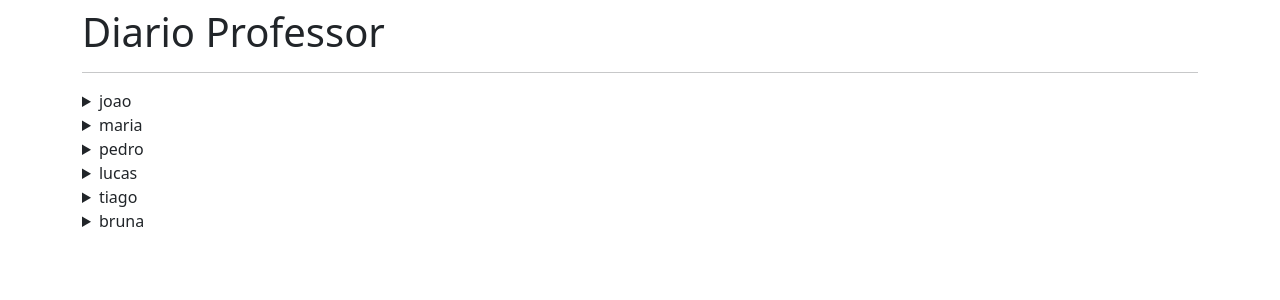
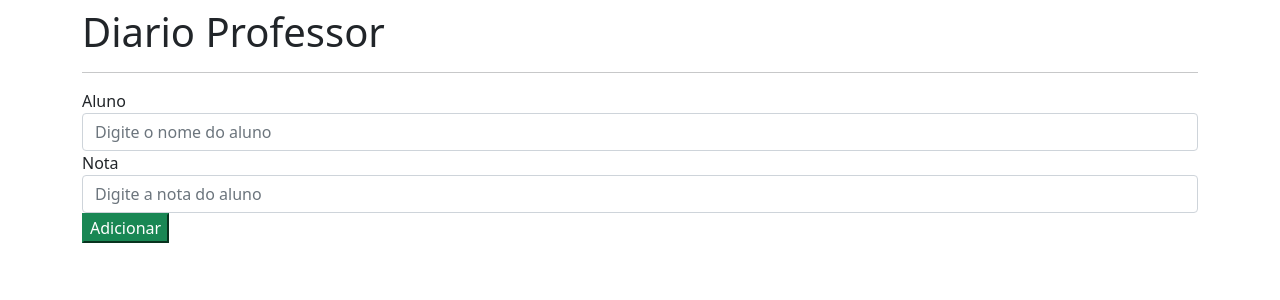
Before and after one commit to M-toia/FlaskWeb, a Flask app: page /sobre in a window 1280 px wide. Shown: the part 56-356 px from the top of the page. Run offline with Flask 2, Linux system fonts and the light colour scheme.

Commit message:
add forms

```diff
--- a/app.py
+++ b/app.py
@@ -2,6 +2,7 @@ from flask import Flask, render_template, request
 
 app = Flask(__name__)
 frutas = []
+registros = []
 
 @app.route('/', methods=["GET", "POST"])
 def principal():
@@ -12,11 +13,16 @@ def principal():
 		frutas.append(fruta)
 	return render_template("index.html", frutas=frutas)
 
-@app.route('/sobre')
+@app.route('/sobre', methods=["GET", "POST"])
 def sobre():
-	diario = {"joao": 6.0, "maria": 5.0, " pedro": 4.5, " lucas":6.5,"tiago": 7.5, " bruna": 8.0}
-	return render_template("sobre.html", diario=diario)
+	# diario = {"joao": 6.0, "maria": 5.0, " pedro": 4.5, " lucas":6.5,"tiago": 7.5, " bruna": 8.0}
 
+    aluno = request.form.get("aluno")
+    nota = request.form.get("nota")
+
+    if request.method== 'POST':
+    	registros.append({"aluno":aluno, "nota":nota})
+    return render_template("sobre.html", registros=registros)
 
 
 app.run(debug=True)
--- a/templates/sobre.html
+++ b/templates/sobre.html
@@ -26,13 +26,29 @@
   <div class="container"><h1 style="text-align: center;">
 	<h1>Diario Professor</h1>
 	<hr>
-	{% for aluno, nota in diario.items() %}
-	   <details>
+	{% for registro in registros %}
+	  <!--  <details>
 	   	<summary>{{aluno}}</summary>
 	   	<p>{{nota}}</p>
-	   </details>
-
+	   </details> -->
+			<p>
+			  <a class="btn btn-success" data-bs-toggle="collapse" href="#collapse{{registro.aluno}}" role="button" aria-expanded="false" aria-controls="collapseExample">
+			    {{registro.aluno}}
+			  </a>
+			</p>
+			<div class="collapse" id="collapse{{registro.aluno}}">
+			  <div class="card card-body">
+			    {{registro.nota}}
+			  </div>
+			</div>
 	{% endfor %}
+	<form class="form-group" method="POST" action="{{url_for('sobre')}}">
+		<label>Aluno</label>
+		<input class="form-control"  type="text" name="aluno" required placeholder="Digite o nome do aluno">
+		<label>Nota</label>
+		<input class="form-control" type="text" name="nota" required placeholder="Digite a nota do aluno">
+		<button class="btn-success">Adicionar</button>
+	</form>
 	</div>
 
 {% endblock conteudo %}
```
